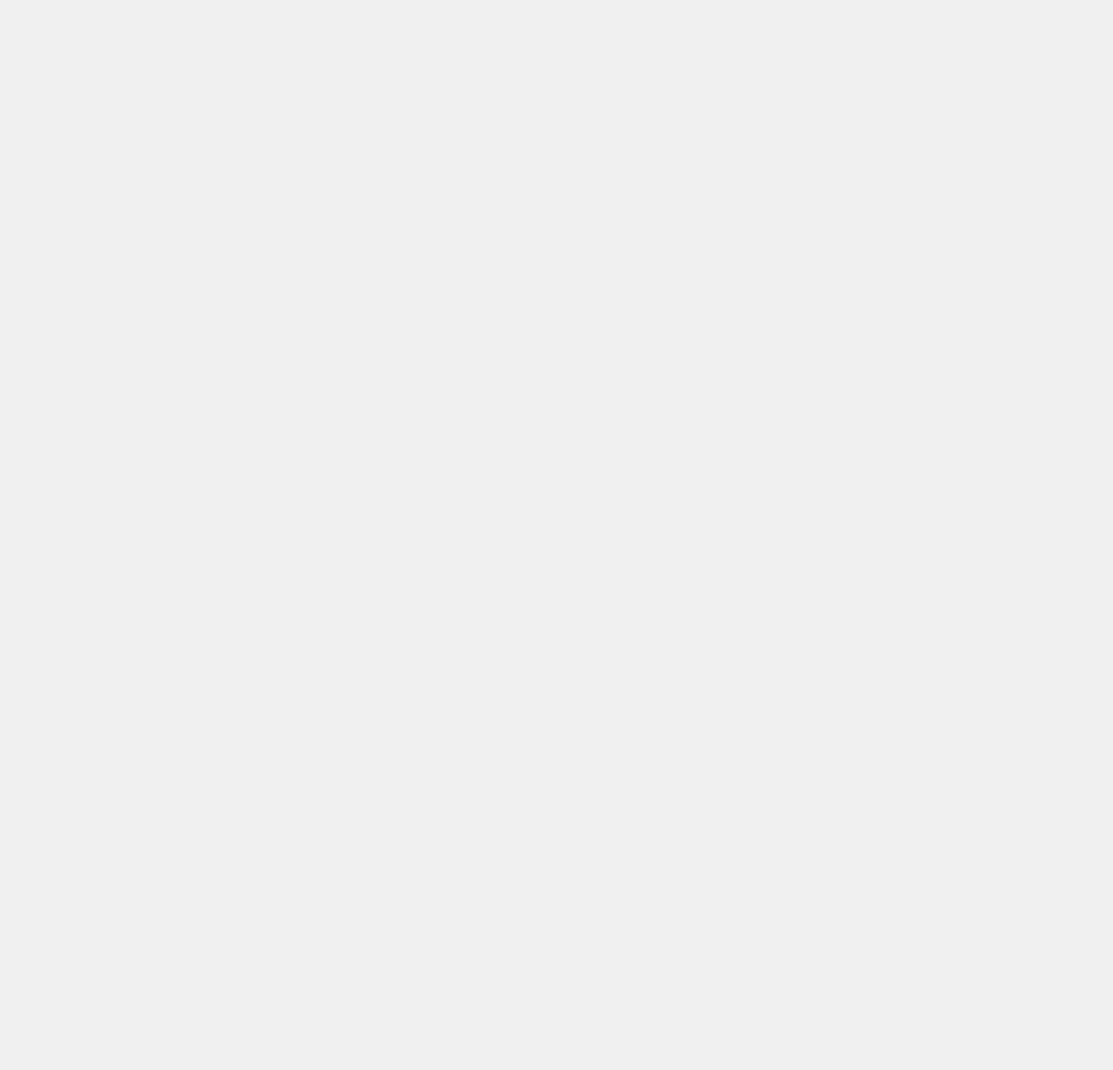
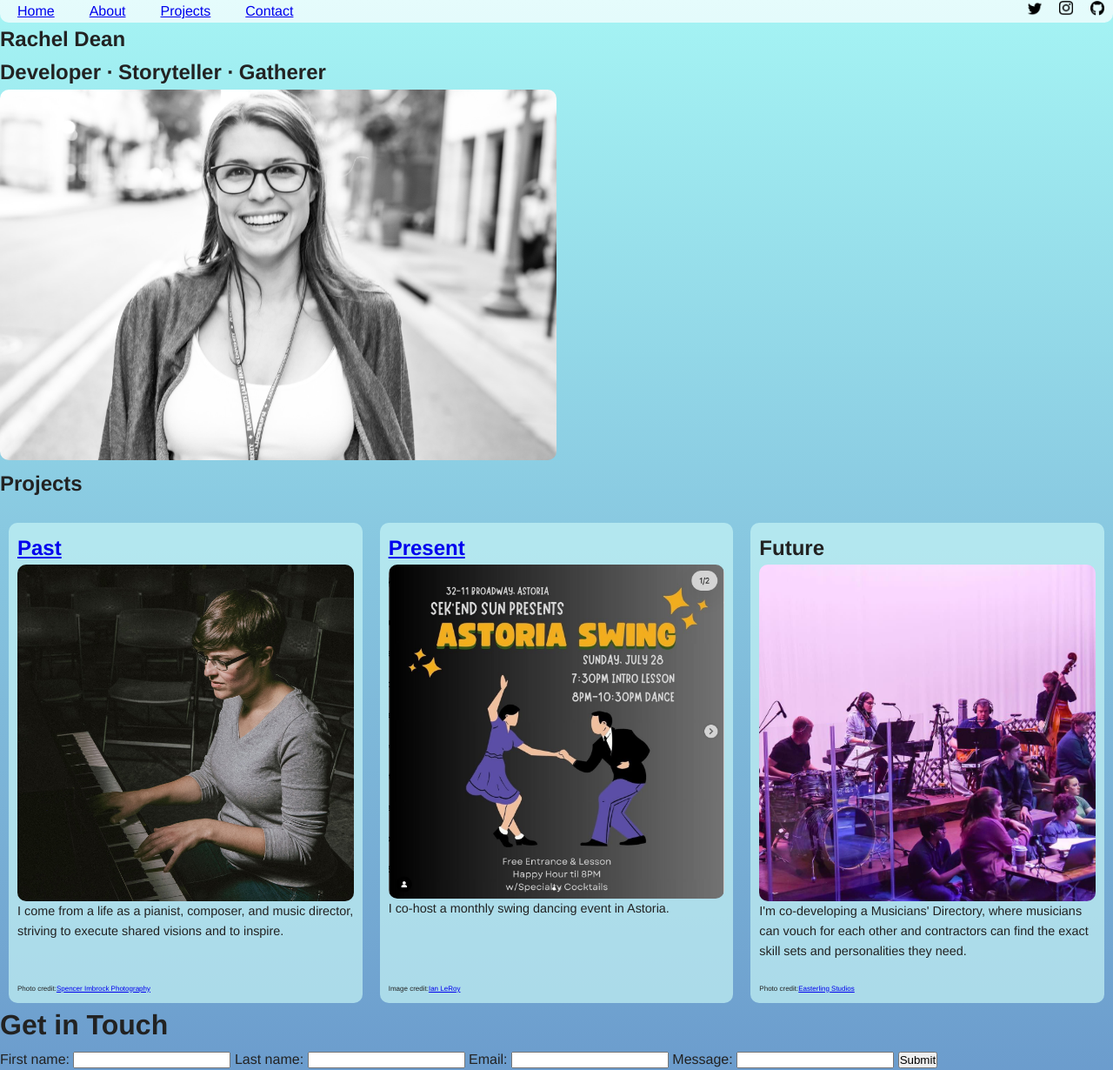
Before and after one commit to rchldn/portfolio-website, a plain HTML site: page index.html in a window 1280 px wide. Shown: the whole page at 87% size. Before the commit the page ends 800 px from the top, so only its background shows below. Drawn offline with Linux system fonts and the light colour scheme.

Commit message:
end of day one

```diff
--- a/index.html
+++ b/index.html
@@ -4,12 +4,81 @@
 <head>
   <meta charset="UTF-8" />
   <meta name="viewport" content="width=device-width, initial-scale=1.0" />
-  <meta name="description" content="Discover the services SaaS Solutions can offer." />
-  <title>Our Services - SaaS Solutions</title>
+  <meta name="description" content="Professional website for developer Rachel Dean." />
+  <title>Rachel Dean</title>
   <link rel="stylesheet" href="styles.css">
 </head>
 
 <body>
+  <header>
+    <nav>
+      <ul class="nav-links">
+        <li><a href="#home">Home</a></li>
+        <li><a href="#main">About</a></li>
+        <li><a href="#projects">Projects</a></li>
+        <li><a href="#contact">Contact</a></li>
+      </ul>
+      <ul class="nav-icons">
+        <li><a href="https://x.com/rachmakesmusic"><img src="assets/twitter-brands-solid.png"></a></li>
+        <li><a href="https://instagram.com/rachmakesmusic"><img src="assets/instagram-brands-solid.png"></a></li>
+        <li><a href="https://github.com/rchldn"><img src="assets/github-brands-solid.png"></a></li>
+      </ul>
+    </nav>
+  </header>
+  <main>
+    <section id="intro">
+      <h1 id="main title">Rachel Dean</h1>
+      <h2>Developer ∙ Storyteller ∙ Gatherer</h2>
+      <img src="assets/Rachel Dean (1).jpg">
+    </section>
+  </main>
+  <section id="projects">
+    <h1>Projects</h1><br>
+    <div class="articles-section">
+      <article>
+        <h2><a href="https://www.racheldeanmusic.com/">Past</a></h2>
+        <img src="assets/profile_pic.jpg">
+        <p>I come from a life as a pianist, composer, and music director, striving to execute shared visions and
+          to inspire.</p>
+        <p class="photo-credit">Photo credit: <a href="https://www.spencerimbrockphotography.com/">Spencer Imbrock
+            Photography</a>
+        </p>
+      </article>
+      <article>
+        <h2><a href="https://www.instagram.com/astoriaswing/">Present</a></h2>
+        <img src="assets/Astoria Swing.png">
+        <p>I co-host a monthly swing dancing event in Astoria.</p>
+        <p class="photo-credit">Image credit: <a href="https://www.instagram.com/astoriaswing/">Ian LeRoy</a></p>
+      </article>
+      <article>
+        <h2>Future</h2>
+        <img src="assets/anxiety project photo.jpg">
+        <p>I'm co-developing a Musicians' Directory, where musicians can vouch for each other and contractors
+          can find the
+          exact skill sets and personalities they need.</p><br>
+        <p class="photo-credit">Photo credit: <a href="https://www.easterlingstudios.com/"> Easterling Studios</a></p>
+
+      </article>
+    </div>
+  </section>
+  <contact id="contact">
+    <h1>Get in Touch</h1>
+    <form action="mailto:rchldn@gmail.com" method="POST">
+      <label for="first-name">First name:</label>
+      <input type="text" id="first-name" name="first-name" required>
+      <label for="last-name">Last name:</label>
+      <input type="text" id="last-name" name="last-name" required>
+      <label for="email">Email:</label>
+      <input type="email" id="email" name="email" required>
+      <label for="message">Message:</label>
+      <input type="textarea" id="message" name="message" required>
+      <button type="submit">Submit</button> <!--trying to get this to be a bigger text field, is there a way?-->
+    </form>
+  </contact>
+  <footer>
+  </footer>
+  </main>
 
 </body>
-<html
+
+</html>
--- a/styles.css
+++ b/styles.css
@@ -10,4 +10,80 @@ body {
   font-family: 'Helvetica Neue', Arial, sans-serif;
   line-height: 1.6;
   color: #222;
-  background-color: #f0f0f0;
+  background-image: linear-gradient(
+    rgb(165, 244, 244),
+    rgba(52, 119, 186, 0.726)
+  );
+}
+
+/* Nav bar Styles */
+nav {
+  width: 100%;
+  display: flex;
+  justify-content: space-between;
+  background-color: rgba(255, 255, 255, 0.71);
+  border-radius: 0px 0px 10px 10px;
+}
+
+.nav-links {
+  color: purple;
+  list-style-type: none;
+  display: flex;
+}
+
+.nav-links a {
+  padding: 20px;
+}
+
+.nav-icons {
+  list-style-type: none;
+  display: flex;
+}
+
+.nav-icons li {
+  margin: 0px 10px;
+}
+
+.nav-icons img {
+  max-width: 1em;
+  align-items: center;
+}
+
+/* Main Styles */
+main img {
+  max-width: 50%;
+  border-radius: 10px;
+}
+/* Article Styles */
+.articles-section {
+  display: flex;
+  gap: 20px;
+  flex-wrap: wrap;
+  justify-content: space-around;
+  margin: 0px 10px 0px 10px;
+}
+article {
+  border-radius: 10px;
+  background-color: rgba(200, 246, 246, 0.675);
+  flex: 1 1 calc(33.333% - 20px);
+  padding: 10px;
+  box-sizing: border-box;
+  max-width: 100%;
+  display: flex;
+  flex-direction: column;
+}
+article img {
+  max-width: 100%;
+  height: auto;
+  border-radius: 10px;
+}
+
+article p {
+  font-size: 0.9em;
+}
+
+.photo-credit {
+  font-size: 0.5em;
+  display: flex;
+  margin-top: auto;
+}
```
Also changed, not shown: assets/Astoria Swing.png (added), assets/Rachel Dean (1).jpg (added), assets/anxiety project photo.jpg (added), assets/github-brands-solid.png (added), assets/instagram-brands-solid.png (added), assets/profile_pic.jpg (added), assets/twitter-brands-solid.png (added), 1 other file.
